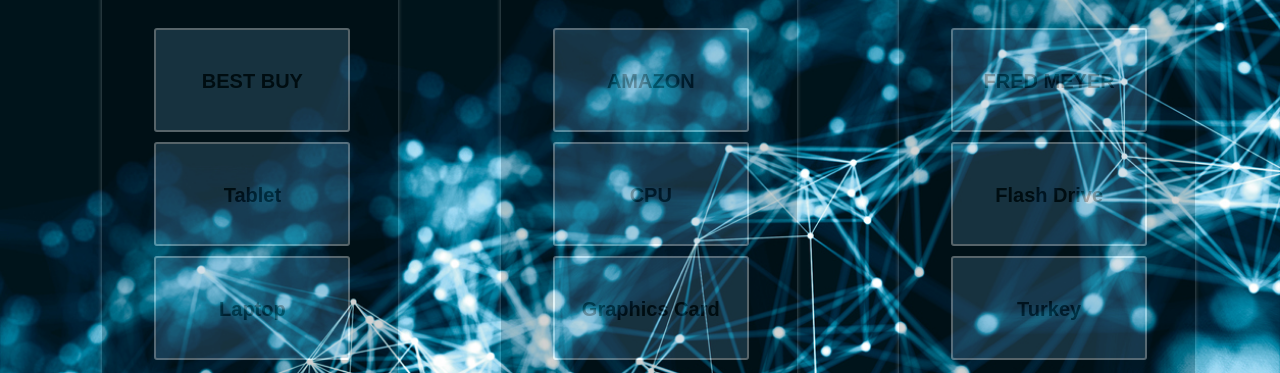
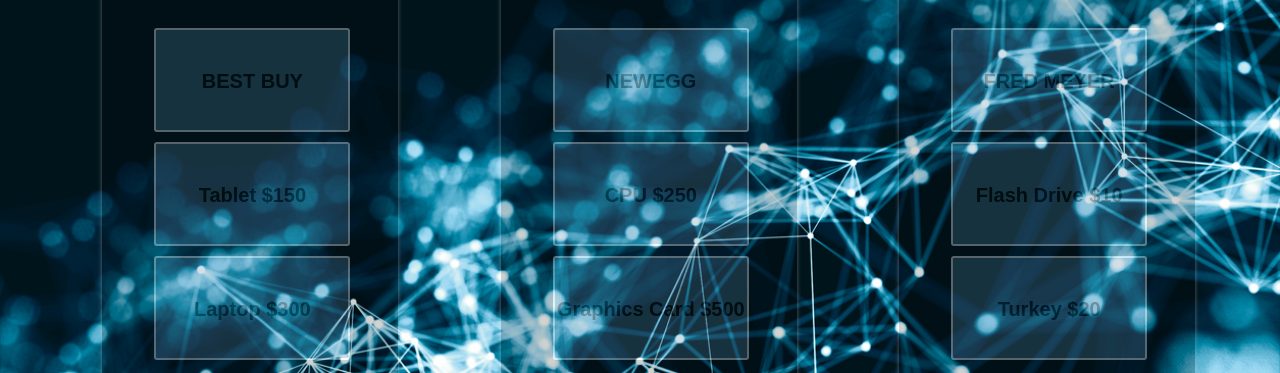
Before and after one commit to KaileyCozart/Whitworth-ACM-Hackathon-2017, a plain HTML site: page index.html in a window 1280 px wide. Both pictures are taken after a click on the input "Ok". Shown: the part 138-511 px from the top of the page. Drawn offline with nearby package versions, Linux system fonts and the light colour scheme.

Commit message:
Tiny Changes

```diff
--- a/index.html
+++ b/index.html
@@ -12,7 +12,7 @@
 </head>
 
 <body>
-    <!-- Header -->
+    <!-- Navbar -->
     <div class="navbar">
         <em class="navbarThemeText">
             <img class="navbarImgOne" src="Images/BF1.png">
@@ -43,8 +43,8 @@
             <div class="listContent">
                 <ul id="sortable" class="ulOne">
                     <li id="liOne"><em class="noOpacity">BEST BUY</em></li>
-                    <li id="liTwo"><em class="noOpacity">Tablet</em></li>
-                    <li id="liFour"><em class="noOpacity">Laptop</em></li>
+                    <li id="liTwo"><em class="noOpacity">Tablet $150</em></li>
+                    <li id="liFour"><em class="noOpacity">Laptop $300</em></li>
                 </ul>
                 <div id="newItemButtonOne"><button class="newItemButton newItemButtonOne" href="#" id="showFormOne">New</button></div>
                 <form id="newItemFormOne" autocomplete="on">
@@ -60,9 +60,9 @@
             <div class="listContent">
 
                 <ul id="sortableTwo" class="ulTwo">
-                    <li id="liOne"><em class="noOpacity">AMAZON</em></li>
-                    <li id="liTwo"><em class="noOpacity">CPU</em></li>
-                    <li id="liFour"><em class="noOpacity">Graphics Card</em></li>
+                    <li id="liOne"><em class="noOpacity">NEWEGG</em></li>
+                    <li id="liTwo"><em class="noOpacity">CPU $250</em></li>
+                    <li id="liFour"><em class="noOpacity">Graphics Card $500</em></li>
                 </ul>
 
                 <div id="newItemButtonTwo"><button class="newItemButton newItemButtonTwo" href="#" id="showFormTwo">New</button></div>
@@ -79,8 +79,8 @@
             <div class="listContent">
                 <ul id="sortableThree" class="ulThree">
                     <li id="liOne"><em class="noOpacity">FRED MEYER</em></li>
-                    <li id="liTwo"><em class="noOpacity">Flash Drive</em></li>
-                    <li id="liFour"><em class="noOpacity">Turkey</em></li>
+                    <li id="liTwo"><em class="noOpacity">Flash Drive $10</em></li>
+                    <li id="liFour"><em class="noOpacity">Turkey $20</em></li>
                 </ul>
                 <div id="newItemButtonThree"><button class="newItemButton newItemButtonThree" href="#" id="showFormThree">New</button></div>
                 <form id="newItemFormThree" autocomplete="on">
--- a/styles.css
+++ b/styles.css
@@ -78,7 +78,7 @@
 }
 
 .addButton:hover, .newItemButton:hover {
-    box-shadow: 0 0 6px #fff;
+    box-shadow: 0 0 8px #fff;
 }
 
 .addButton:focus, .newItemButton:focus {
@@ -157,6 +157,10 @@
     font-weight: bold;
 }
 
+li:hover {
+    box-shadow: 0 0 8px #fff;
+}
+
 form {
     margin-top: 10px;
 }
```
Also changed, not shown: jquery.js.
